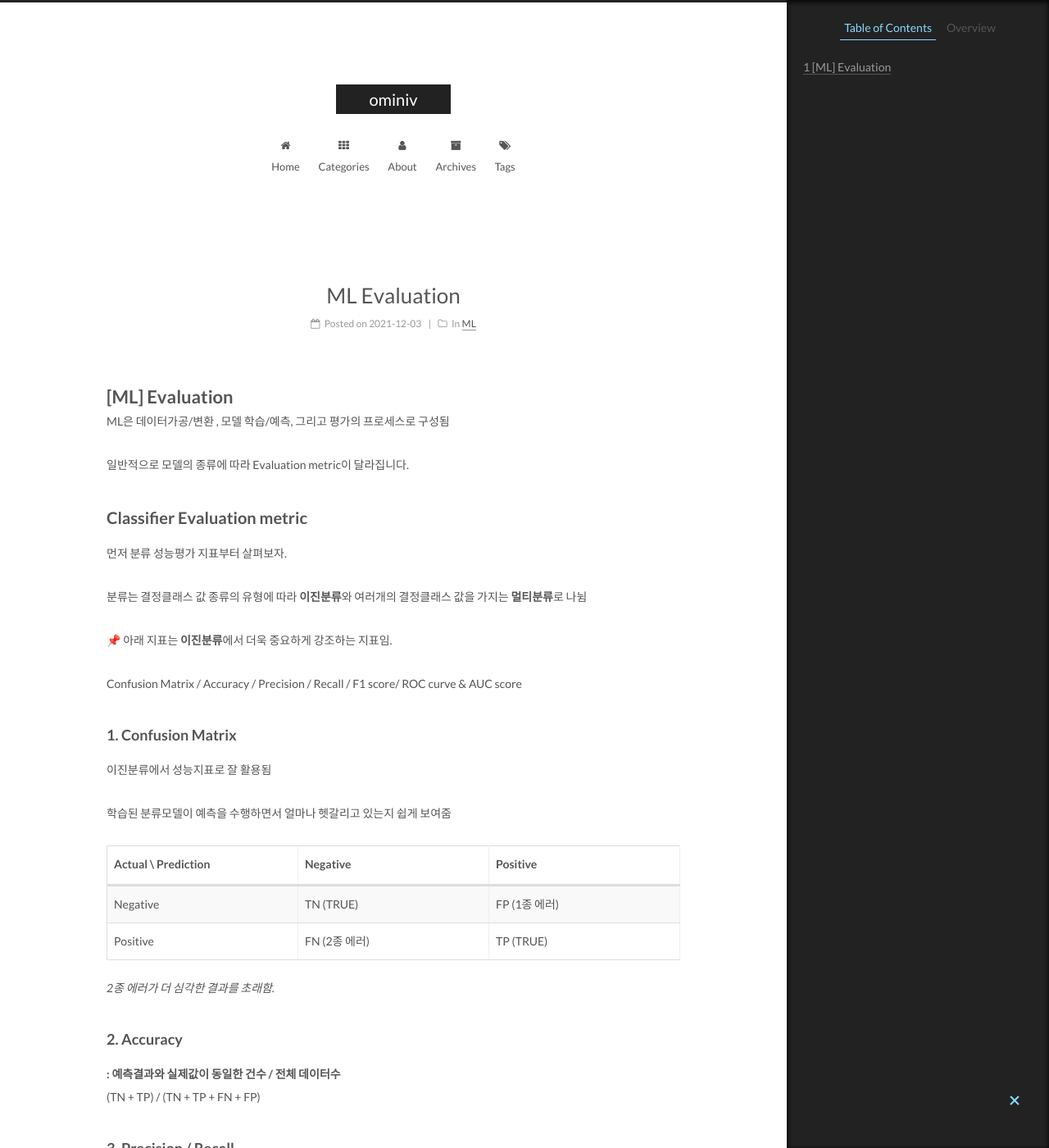
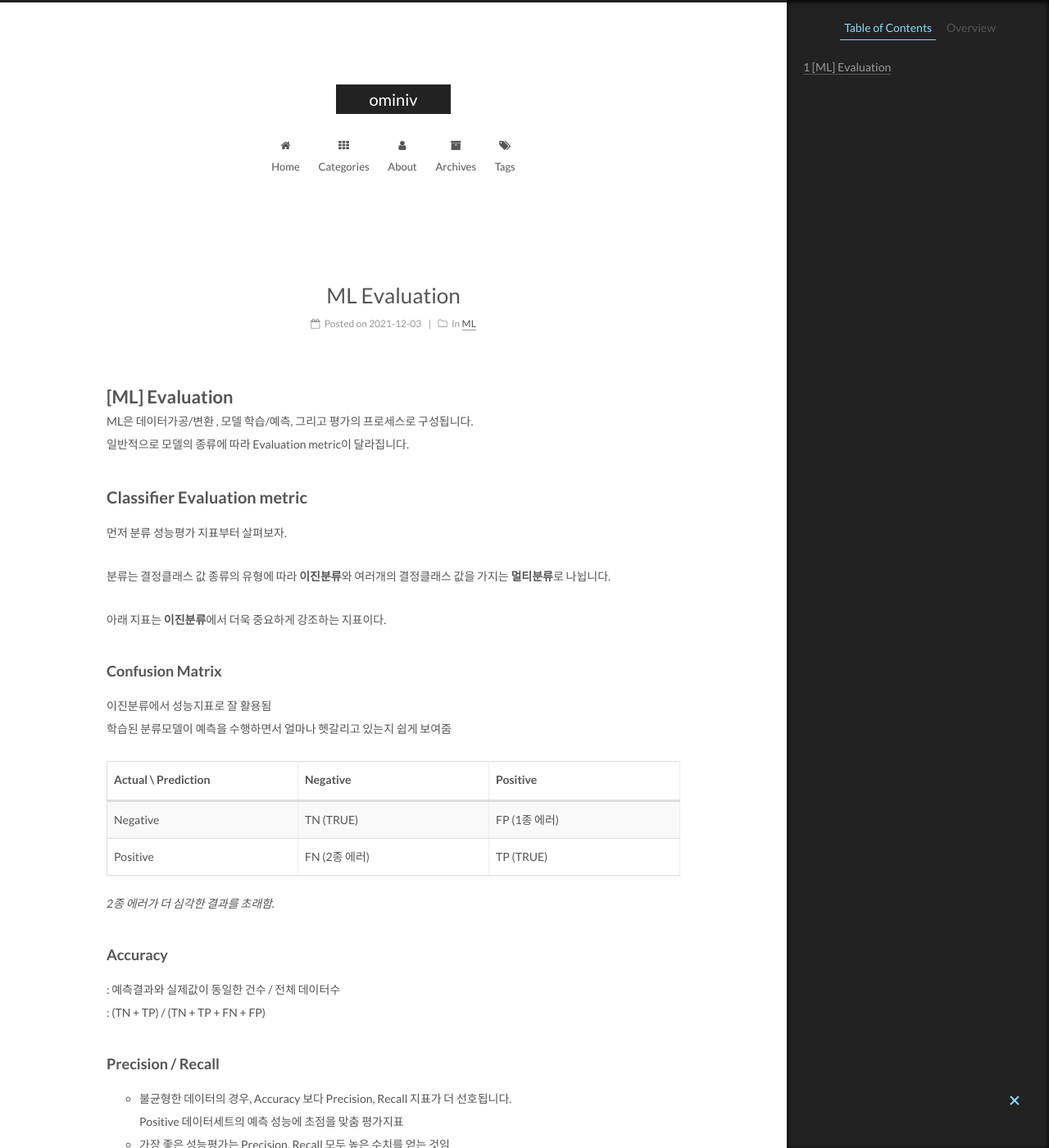
Before and after one commit to ominiv/ominiv.github.io, a Jekyll site: the page built from _posts/2021-12-03-ML-evaluation.md, in a window 1280 px wide and 1400 px high. Shown: the whole window at 82% size. Built offline with Jekyll 4.4.1, drawn with Linux system fonts in a browser that asks for light colours; some of the changed text lies outside the part shown.

Commit message:
+ ML posts

```diff
--- a/_posts/2021-12-03-ML-evaluation.md
+++ b/_posts/2021-12-03-ML-evaluation.md
@@ -9,9 +9,7 @@ tags:
 
 # [ML] Evaluation
 
-ML은 데이터가공/변환 , 모델 학습/예측, 그리고 평가의 프로세스로 구성됨
-
-일반적으로 모델의 종류에 따라 Evaluation metric이 달라집니다.
+ML은 데이터가공/변환 , 모델 학습/예측, 그리고 평가의 프로세스로 구성됩니다.<br>일반적으로 모델의 종류에 따라 Evaluation metric이 달라집니다.
 
 
 
@@ -19,21 +17,13 @@ ML은 데이터가공/변환 , 모델 학습/예측, 그리고 평가의 프로
 
 먼저 분류 성능평가 지표부터 살펴보자.
 
-분류는 결정클래스 값 종류의 유형에 따라 **이진분류**와 여러개의 결정클래스 값을 가지는 **멀티분류**로 나뉨
+분류는 결정클래스 값 종류의 유형에 따라 **이진분류**와 여러개의 결정클래스 값을 가지는 **멀티분류**로 나뉩니다.
 
+아래 지표는 **이진분류**에서 더욱 중요하게 강조하는 지표이다.
 
+### Confusion Matrix
 
-📌 아래 지표는 **이진분류**에서 더욱 중요하게 강조하는 지표임.
-
-Confusion Matrix / Accuracy / Precision /  Recall / F1 score/  ROC curve & AUC score
-
-
-
-### 1. Confusion Matrix
-
-이진분류에서 성능지표로 잘 활용됨
-
-학습된 분류모델이 예측을 수행하면서 얼마나 헷갈리고 있는지 쉽게 보여줌
+이진분류에서 성능지표로 잘 활용됨<Br>학습된 분류모델이 예측을 수행하면서 얼마나 헷갈리고 있는지 쉽게 보여줌
 
 | Actual \ Prediction | Negative      | Positive      |
 | ------------------- | ------------- | ------------- |
@@ -44,66 +34,27 @@ Confusion Matrix / Accuracy / Precision /  Recall / F1 score/  ROC curve & AUC s
 
 
 
-### 2. Accuracy
+### Accuracy
 
-: 예측결과와 실제값이 동일한 건수 / 전체 데이터수
+: 예측결과와 실제값이 동일한 건수 / 전체 데이터수<br>: (TN + TP) / (TN + TP + FN + FP)
 
-: (TN + TP) / (TN + TP + FN + FP)
-
-
-
-### 3. Precision / Recall
-
-⚡ 불균형한 데이터의 경우, Accuracy 보다 Precision, Recall 지표가 더 선호됨 둘 중에서는 대체로 recall 이 상대적으로 중요한 지표임
-
-⚡ 가장 좋은 성능평가는 Precision, Recall 모두 높은 수치를 얻는 것임
-
-⚡  분류하려는 업무 특성항 정밀도와 재현율를 특히 강조해야 할 경우,
+### Precision / Recall
+- 불균형한 데이터의 경우, Accuracy 보다 Precision, Recall 지표가 더 선호됩니다. <br>Positive 데이터세트의 예측 성능에 초점을 맞춤 평가지표
+- 가장 좋은 성능평가는 Precision, Recall 모두 높은 수치를 얻는 것임
+-  분류하려는 업무 특성항 정밀도와 재현율를 특히 강조해야 할 경우,
 	분류의 threshold를 조정해 precision, Recall 값을 높일 수있음.  이를 Trade - off라 칭함
 	분류 임계값을 낮출수록 Recall 증가
-
-- **precision  = 정밀도, 양성 예측도**
-
-  : TP / (TP+FP)
-
-  : 예측을 Positive로 한  것 중에 실제값과 동일한 비율
+- **precision  = 정밀도, 양성 예측도**<br>  : TP / (TP+FP) <br>  : 예측을 Positive로 한  것 중에 실제값과 동일한 비율
   즉, FP(type1 error)를 낮추는데 초점을 둠 (*활용 예시 , 스팸메일 분류* )
 
-- **recall  = 재현율, Sensitivity , TPR**
+- **recall  = 재현율, Sensitivity , TPR**<br>  : TP / (TP+FN) <br>  : 실제값이 Positive인 것 중에 예측값과 동일한 비율<br>  즉, FN(type2 error)을 낮추는데 초점을 둠(*활용 예시, 암판단*)<Br>    : 암 양성예측모델
 
-  : TP / (TP+FN)
+### F1 score
+: 2/(1/recall + 1/precision)<br>: 2 x ( (precision x recall) / (precision + recall) )<br>Precision, recall 값을 결합한 지표. <br>정밀도와 재현율이 어느 한쪽으로 치우치지 않는 수치를 나타낼때 상대적으로 높은 값을 가짐
 
-  : 실제값이 Positive인 것 중에 예측값과 동일한 비율
-  즉, FN(type2 error)을 낮추는데 초점을 둠(*활용 예시, 암판단*)
+### ROC curve &  AUC score
 
+이진분류에서 중요하게 사용됨.
 
-
-### 4. F1 score
-
-: 2/(1/recall + 1/precision)
-
-: 2 x ( (precision x recall) / (precision + recall) )
-
-Precision, recall 값을 결합한 지표.
-
-정밀도와 재현율이 어느 한쪽으로 치우치지 않는 수치를 나타낼때 상대적으로 높은 값을 가짐
-
-
-
-### 5. ROC curve &  AUC score
-
-⚡ 이진분류에서 중요하게 사용됨.
-
-- **ROC Curve**
-
-  : Receiver Operation Characteristic Curve
-
-  : FPR이 변할때 TPR이  어떻게 변하는지 나타내는 곡선 (x축 FPR , y축 TPR)
-
-- **AUC score**
-
-  : Area under curve
-
-  : 곡선 아래 면적을 나타내는 수치
-
-  : 1에 가까울 수록 좋은 성능을 의미함
+- **ROC Curve**<br>  : Receiver Operation Characteristic Curve<br>  : FPR이 변할때 TPR이  어떻게 변하는지 나타내는 곡선 (x축 FPR , y축 TPR)
+- **AUC score**<Br>  : Area under curve<br>  : 곡선 아래 면적을 나타내는 수치 <Br>  : 1에 가까울 수록 좋은 성능을 의미함
```
Also changed, not shown: _posts/2021-12-03-ML-Model.md (+0 -1 lines), _posts/2022-01-07-ML-Regression.md (added, +107 -0 lines).
